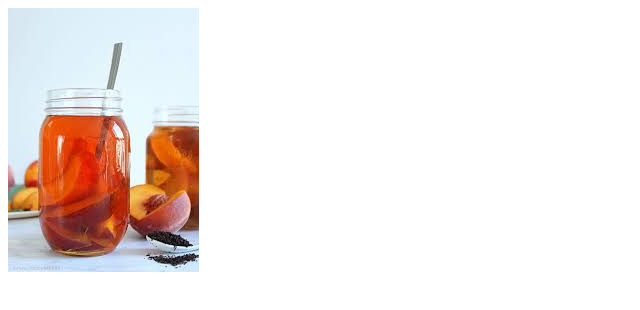
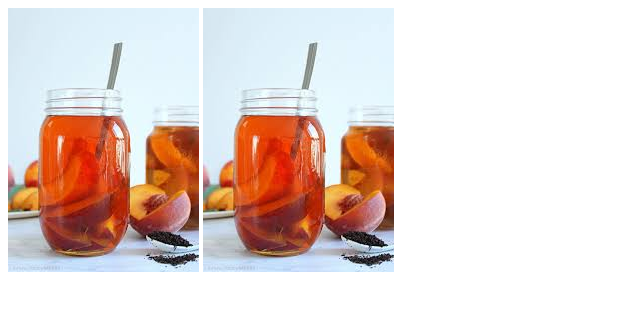
Before and after one commit to K1000Albert/cnss, a plain HTML site: page index.html in a window 1280 px wide. Shown: the whole page, without its empty margins (0-640 px from the left). Drawn offline with Linux system fonts and the light colour scheme.

Commit message:
add image

```diff
--- a/index.html
+++ b/index.html
@@ -4,9 +4,11 @@
     <meta charset="UTF-8">
     <meta name="viewport" content="width=device-width, initial-scale=1.0">
     <title>Document</title>
+
 </head>
 <body>
     <img src="./IMG/images (1).jpeg" alt="">
+    <img src="./IMG/images (1).jpeg" alt="femi">
 
 </body>
 </html>
```
